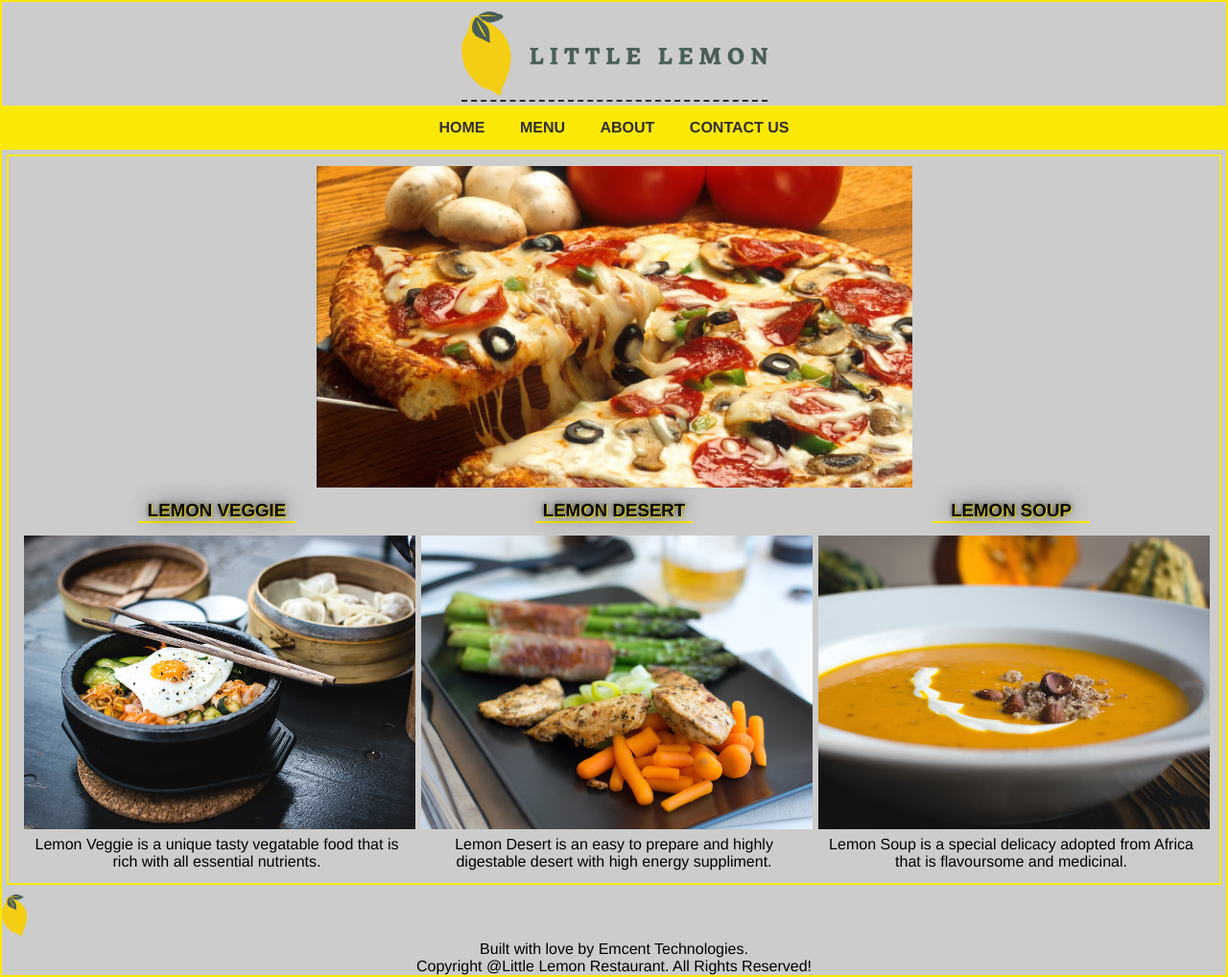
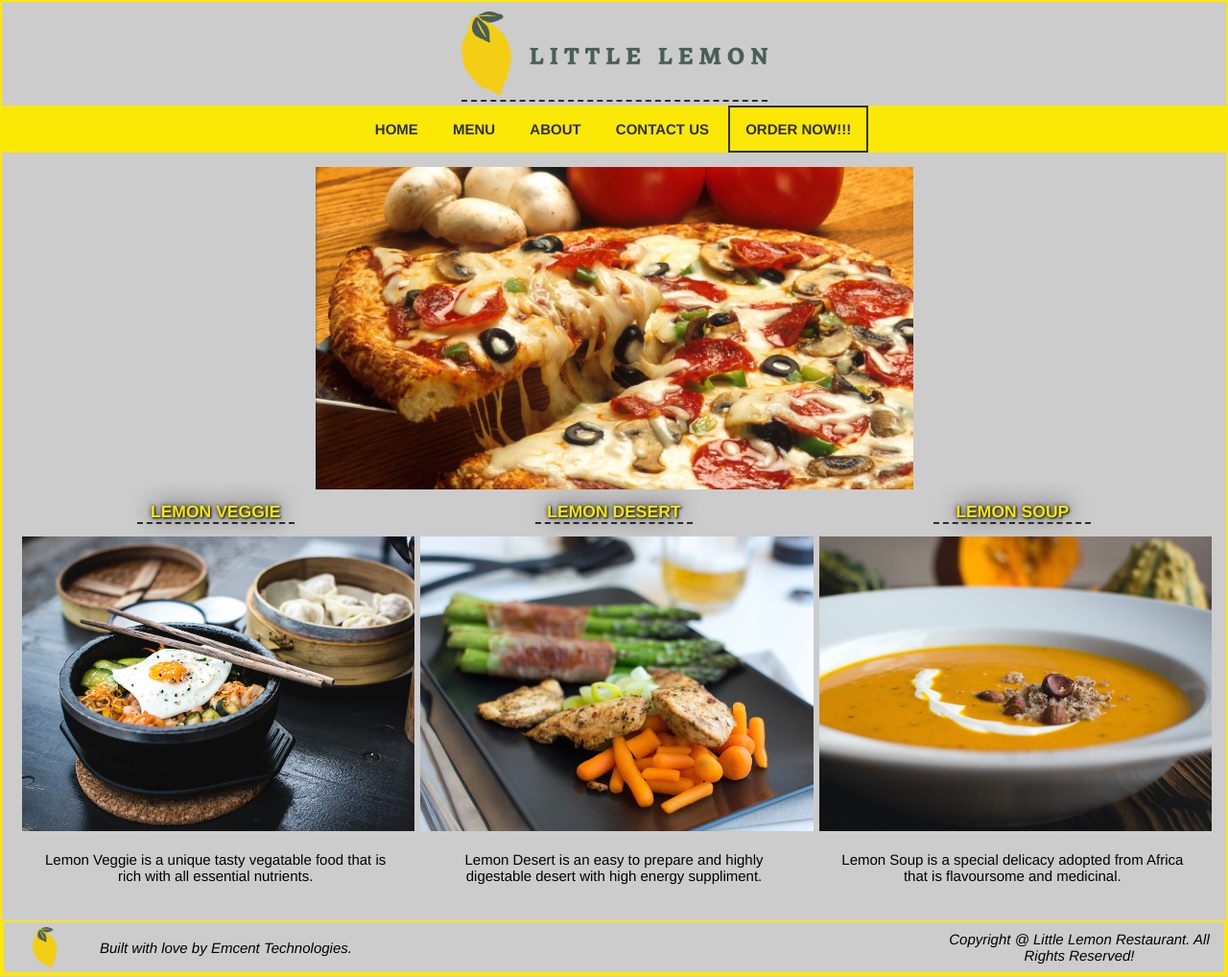
Before and after one commit to CodeEmcent/project, a plain HTML site: page index.html in a window 1280 px wide. Shown: the whole page at 96% size. Drawn offline with Linux system fonts and the light colour scheme.

Commit message:
New Update

```diff
--- a/index.html
+++ b/index.html
@@ -12,10 +12,11 @@
       <header><img src="./images/Main_logo.png" alt="logo" /></header>
       <nav>
         <ul>
-          <li><a href="Home">Home</a></li>
-          <li><a href="Home">Menu</a></li>
-          <li><a href="Home">About</a></li>
-          <li><a href="Home">Contact Us</a></li>
+          <li><a href="#">Home</a></li>
+          <li><a href="#">Menu</a></li>
+          <li><a href="#">About</a></li>
+          <li><a href="#">Contact Us</a></li>
+          <li><a href="#">Order Now!!!</a></li>
         </ul>
       </nav>
     </section>
@@ -58,13 +59,17 @@
     </section>
     <section id="footer_section">
       <footer>
-        <article>
+        <div class="footer_note">
           <img src="./images/Footer_logo.png" alt="Logo" />
-          <p>Built with love by Emcent Technologies.</p>
-        </article>
-        <article>
-          <p>Copyright @Little Lemon Restaurant. All Rights Reserved!</p>
-        </article>
+          <p class="footer_comm">
+            <em> Built with love by Emcent Technologies. </em>
+          </p>
+        </div>
+        <div class="footer_note">
+          <p class="copyright">
+            <em> Copyright @ Little Lemon Restaurant. All Rights Reserved! </em>
+          </p>
+        </div>
       </footer>
     </section>
   </body>
--- a/styles.css
+++ b/styles.css
@@ -6,7 +6,8 @@
 }
 body {
   border: 2px solid #fce805;
-  font-family: 'Franklin Gothic Medium', 'Arial Narrow', Arial, sans-serif;
+  font-family: 'Franklin Gothic Medium', 'serif', Arial, sans-serif;
+  font-size: 15px;
   background-color: #ccc;
 }
 
@@ -14,18 +15,21 @@ h3 {
   width: 40%;
   margin-left: auto;
   margin-right: auto;
+  color: #fce805;
   text-align: center;
   text-transform: uppercase;
-  border-bottom: 2px solid #fce805;
+  border-bottom: 2px dashed #2f2e2e;
   margin-bottom: 10px;
   margin-top: 10px;
-  text-shadow: 1px 1px 2px #fce805, 0 0 25px #2f2e2e, 0 0 5px #2f2e2e;
+  text-shadow: 1px 1px 2px #1c1b1b, 0 0 25px #0c0b0b, 0 0 5px #1c1b1b;
   /* 2px solid #fce805; */
 }
 
 p {
   text-align: center;
-  font-weight: 100px;
+  margin: 5px 5px;
+  padding: 10px 10px;
+  font-weight: lighter;
 }
 
 section {
@@ -80,10 +84,13 @@ li.active {
   background-color: #2f2e2e;
 }
 
+li:last-child {
+  border: 2px solid #2f2e2e;
+}
+
 #main_section {
   margin: 5px 5px;
   padding: 10px 10px;
-  border: 2px solid #fce805;
 }
 
 /* main + div {
@@ -114,7 +121,31 @@ li.active {
 
 /* Add rules for the element 'p' present inside the class 'letters' using descendant selector */
 footer img {
+  padding-top: 5px;
   padding-bottom: 5px;
   display: block;
-  width: 2%;
+  width: 25px;
+  margin-left: 30px;
+  margin-right: 30px;
 }
+
+footer {
+  display: flex;
+  border: 2px solid #fce805;
+}
+
+.footer_note {
+  display: flex;
+}
+
+.footer_comm {
+  align-self: center;
+}
+
+.copyright {
+  position: absolute;
+  right: 0px;
+  width: 300px;
+  padding: 10px;
+  align-self: center;
+}
```
